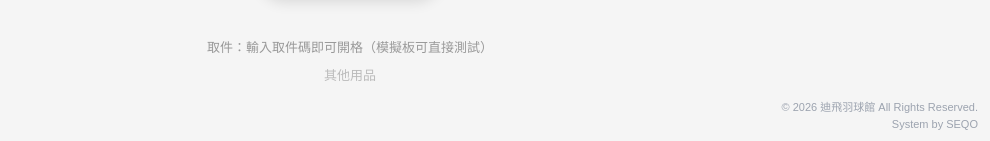
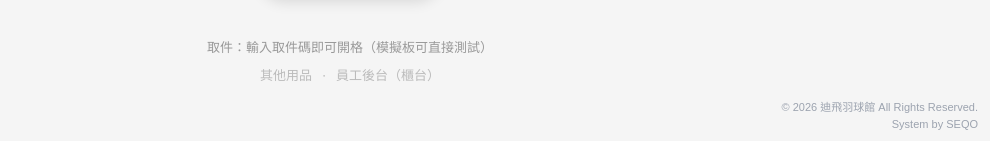
Before and after one commit to HemanJJ/smartlocker, a Next.js app in the folder web/: page / in a window 1280 px wide. Shown: the part 656-797 px from the top of the page, without its empty margins (290-1280 px from the left). Built offline with nearby package versions, Linux system fonts and the light colour scheme.

Commit message:
還原：保留員工後台入口＋SEQO外連＋改密碼；登入密碼欄加 autoComplete=new-password(不讓 Chrome 記憶/自動帶入)

```diff
--- a/web/src/app/admin/login/page.tsx
+++ b/web/src/app/admin/login/page.tsx
@@ -43,6 +43,7 @@ export default function AdminLoginPage() {
           type="password"
           value={password}
           onChange={(e) => setPassword(e.target.value)}
+          autoComplete="new-password"
           autoFocus
           style={{
             marginTop: 8, width: '100%', padding: '12px 14px', fontSize: 16, borderRadius: 10,
--- a/web/src/app/layout.tsx
+++ b/web/src/app/layout.tsx
@@ -41,7 +41,17 @@ export default function RootLayout({ children }: LayoutProps<"/">) {
           }}
         >
           <div>© 2026 迪飛羽球館 All Rights Reserved.</div>
-          <div>System by SEQO</div>
+          <div>
+            System by{' '}
+            <a
+              href="https://linebot.my.canva.site/ai-landing-page"
+              target="_blank"
+              rel="noopener noreferrer"
+              style={{ color: '#9ca3af', textDecoration: 'none', pointerEvents: 'auto' }}
+            >
+              SEQO
+            </a>
+          </div>
         </div>
       </body>
     </html>
--- a/web/src/app/page.tsx
+++ b/web/src/app/page.tsx
@@ -27,6 +27,8 @@ export default function Home() {
       </p>
       <p style={{ marginTop: 8, color: '#bbb', fontSize: 13 }}>
         <a href="/store" style={{ color: '#bbb', textDecoration: 'none' }}>其他用品</a>
+        <span style={{ margin: '0 10px' }}>·</span>
+        <a href="/admin" style={{ color: '#bbb', textDecoration: 'none' }}>員工後台（櫃台）</a>
       </p>
     </div>
     </KioskShell>
```
